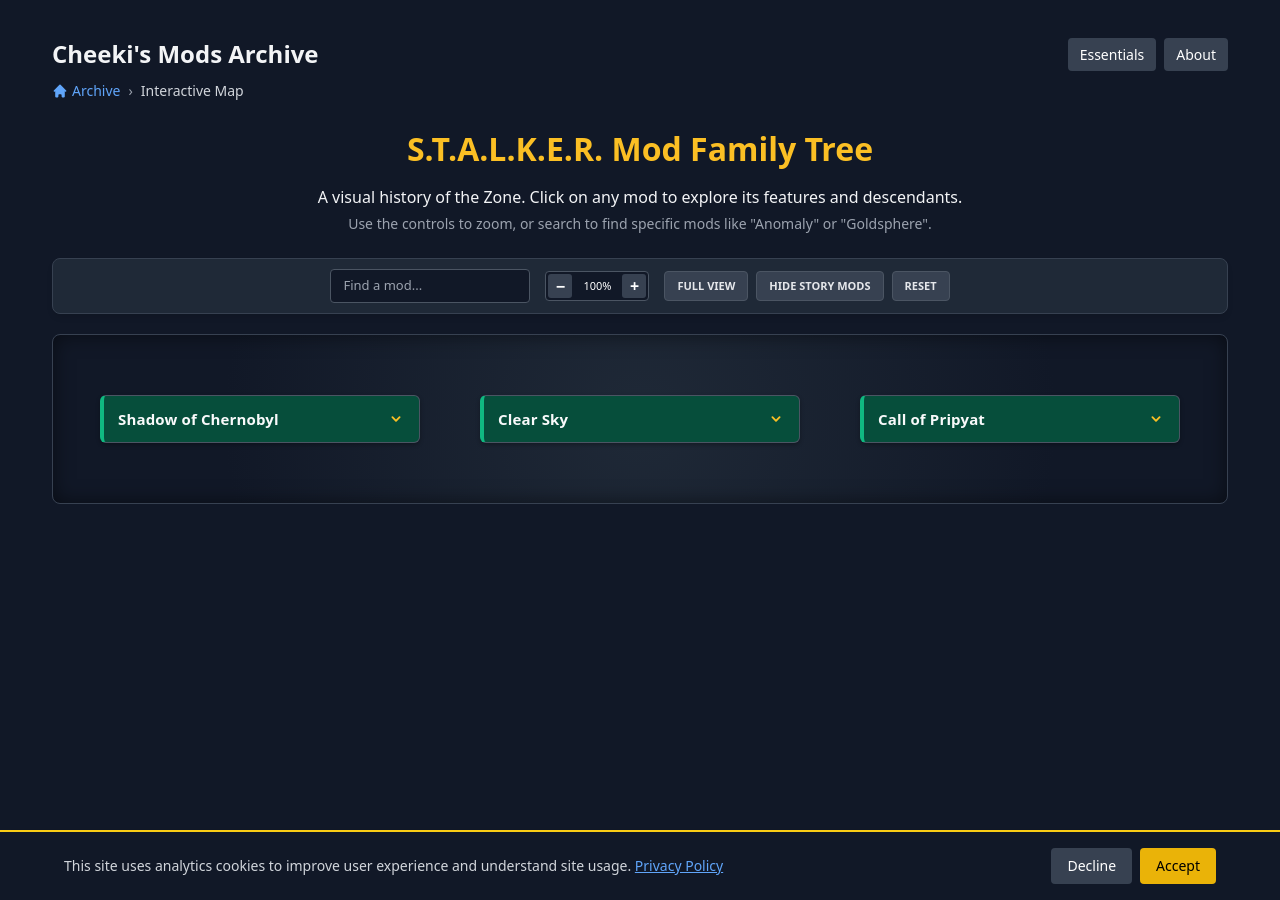
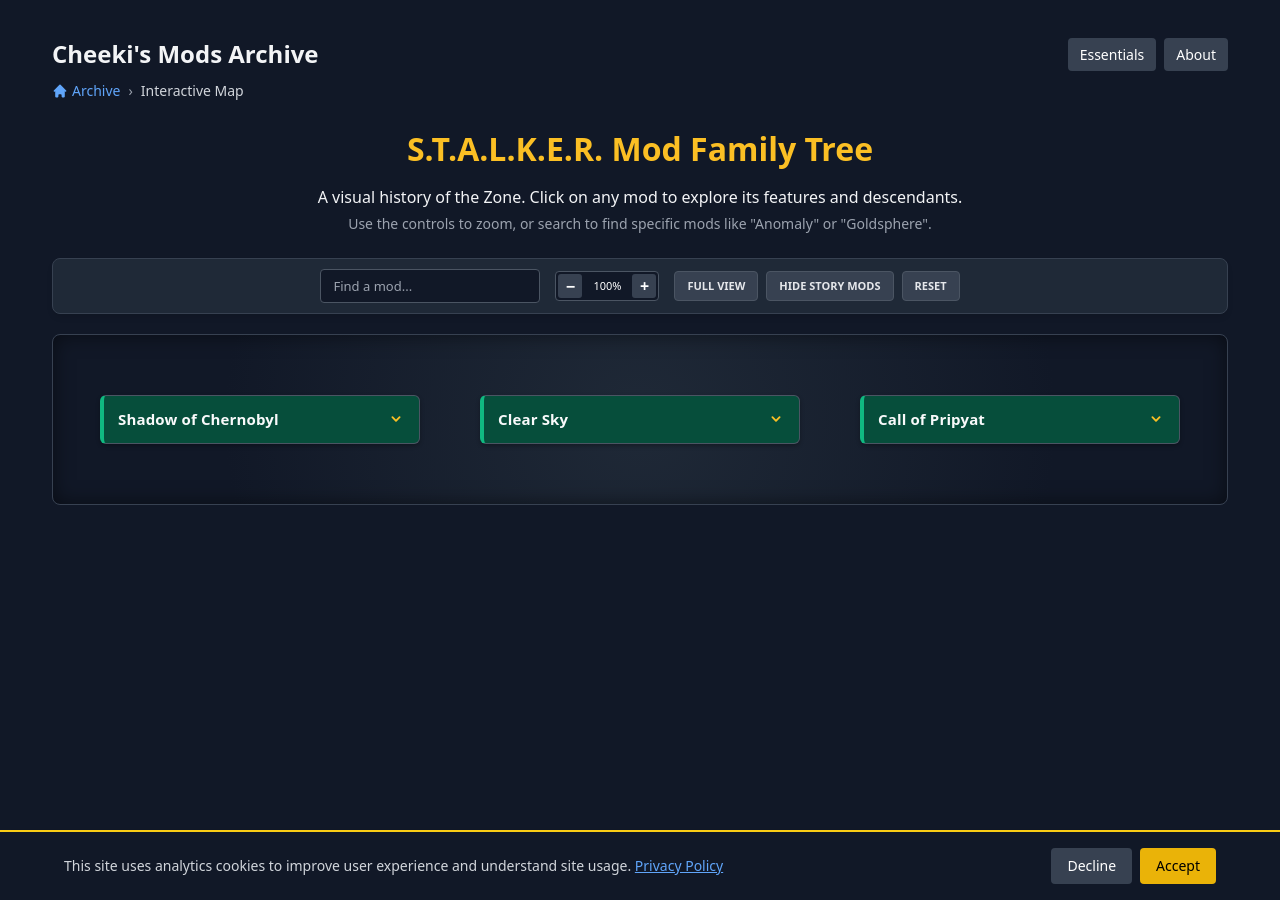
Before and after one commit to Cheekitos/CSMA-Test, a Jekyll site: the page built from stalker-map.html, in a window 1280 px wide. Built offline with Jekyll 4.4.1, drawn with Linux system fonts in a browser that asks for light colours; nearby versions of some CDN libraries.

Commit message:
Update stalker-map.css

```diff
--- a/assets/css/stalker-map.css
+++ b/assets/css/stalker-map.css
@@ -417,10 +417,12 @@
   background: #111827;
   border: 1px solid #4b5563;
   color: #f3f4f6;
-  padding: 6px 12px;
+  padding: 8px 12px;
+  padding-right: 70px;
   border-radius: 4px;
   font-size: 13px;
-  width: 200px;
+  width: 220px;
+  height: 34px;
   outline: none;
   transition: border-color 0.2s;
 }
@@ -429,14 +431,55 @@
   border-color: #fbbf24;
 }
 
+.search-enter-btn {
+  position: absolute;
+  right: 34px;
+  top: 50%;
+  transform: translateY(-50%);
+  background: #fbbf24;
+  border: none;
+  color: #111827;
+  cursor: pointer;
+  font-size: 12px;
+  padding: 5px 8px;
+  height: 24px;
+  border-radius: 3px;
+  display: flex;
+  align-items: center;
+  justify-content: center;
+  transition: background-color 0.2s;
+  font-weight: 600;
+}
+
+.search-enter-btn:hover {
+  background: #fcd34d;
+}
+
+.search-enter-btn svg {
+  display: block;
+}
+
 .clear-search {
   position: absolute;
-  right: 8px;
+  right: 6px;
+  top: 50%;
+  transform: translateY(-50%);
   background: none;
   border: none;
   color: #9ca3af;
   cursor: pointer;
-  font-size: 12px;
+  font-size: 14px;
+  padding: 4px 6px;
+  height: 24px;
+  width: 24px;
+  display: flex;
+  align-items: center;
+  justify-content: center;
+  line-height: 1;
+}
+
+.clear-search:hover {
+  color: #f3f4f6;
 }
 
 .zoom-controls {
```
